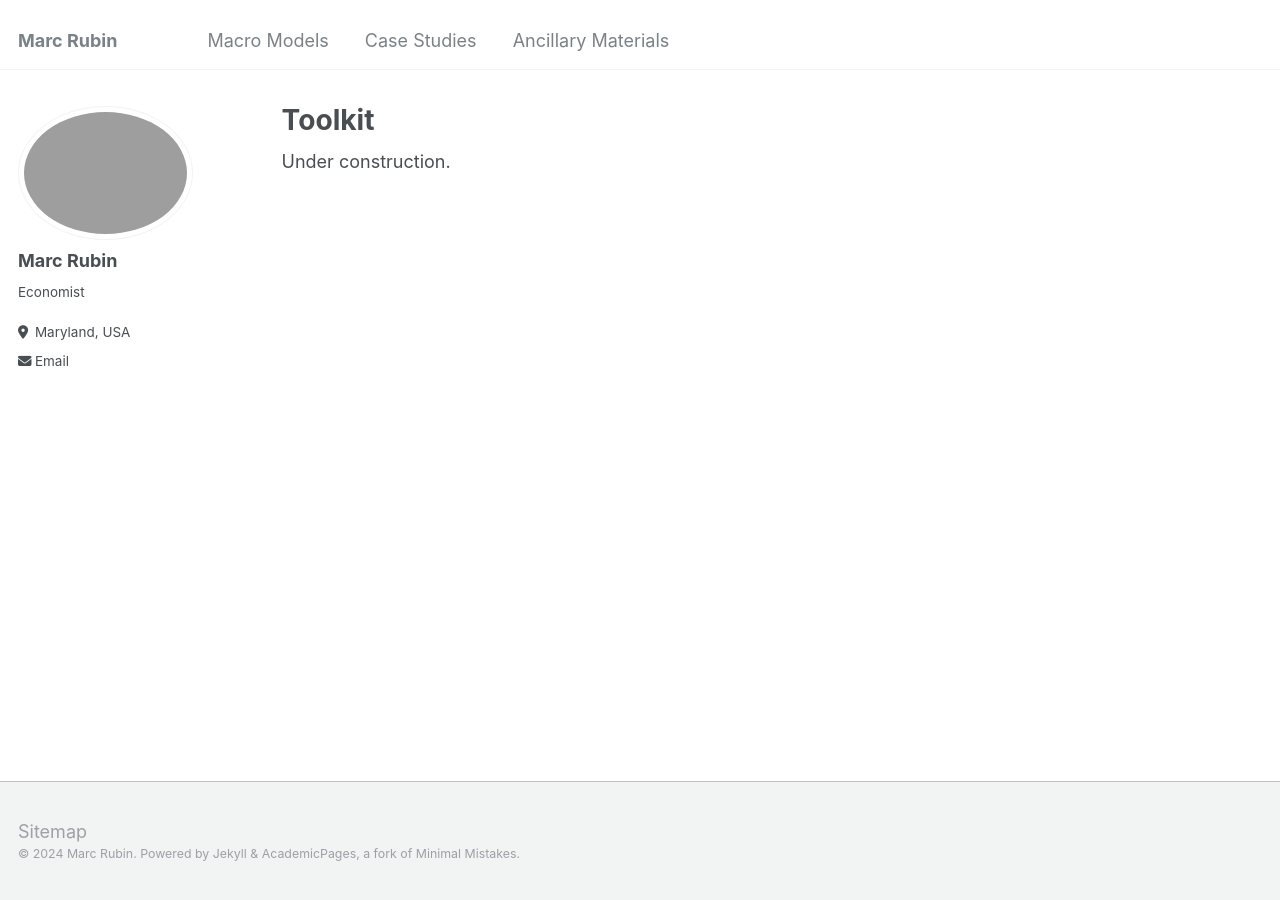
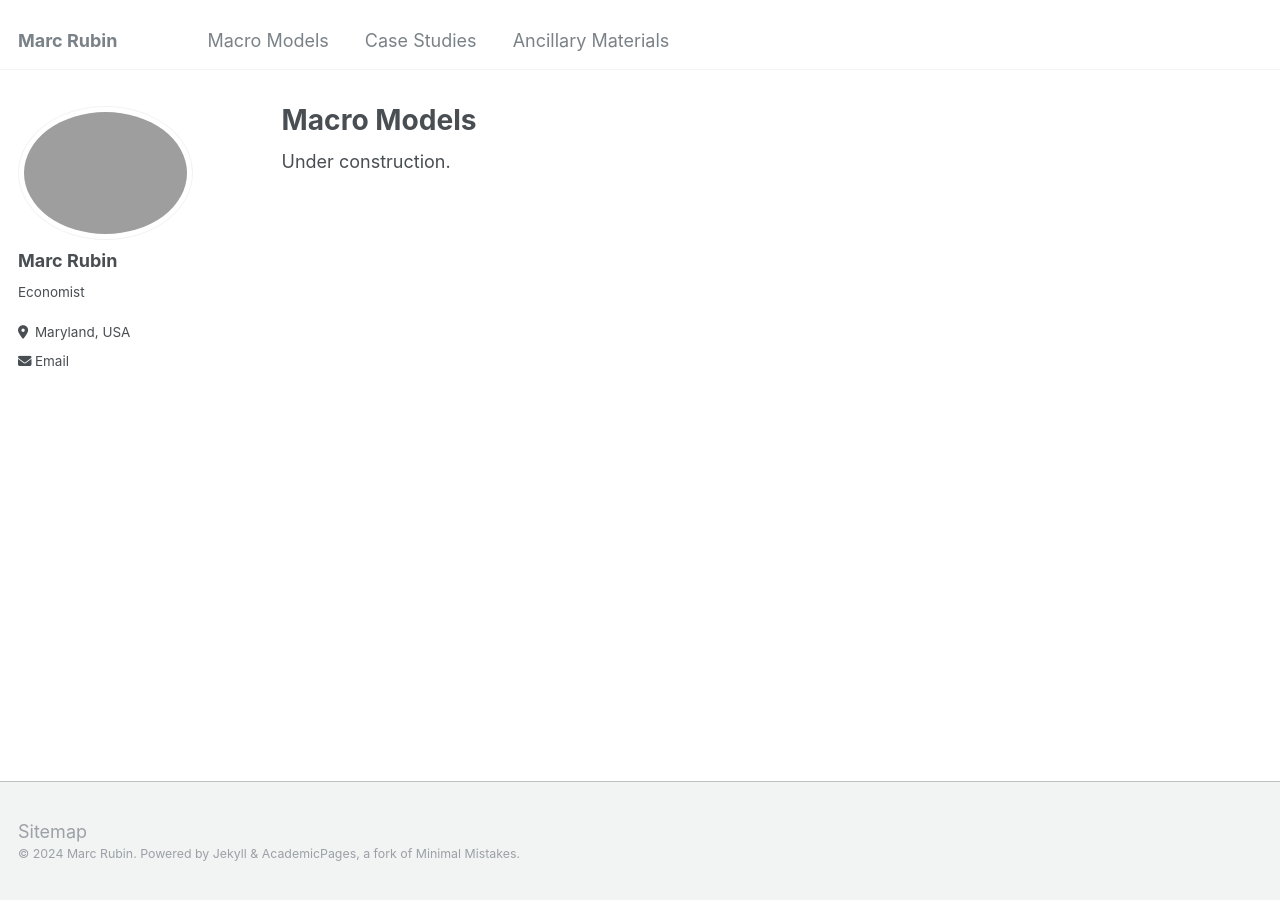
Before and after one commit to marc-rubin/marc-rubin.github.io, a Jekyll site: the page built from _pages/toolkit.html, in a window 1280 px wide. Built offline with Jekyll 4.4.1, drawn with Linux system fonts in a browser that asks for light colours.

Commit message:
Update toolkit.html

```diff
--- a/_pages/toolkit.html
+++ b/_pages/toolkit.html
@@ -1,7 +1,7 @@
 ---
 layout: archive
-title: "Toolkit"
-permalink: /toolkit/
+title: "Macro Models"
+permalink: /models/
 author_profile: true
 ---
 
```
